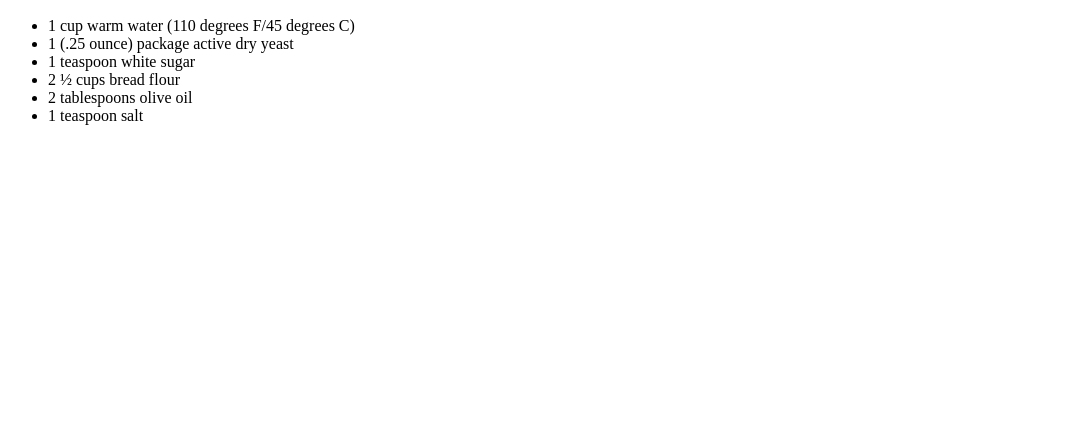
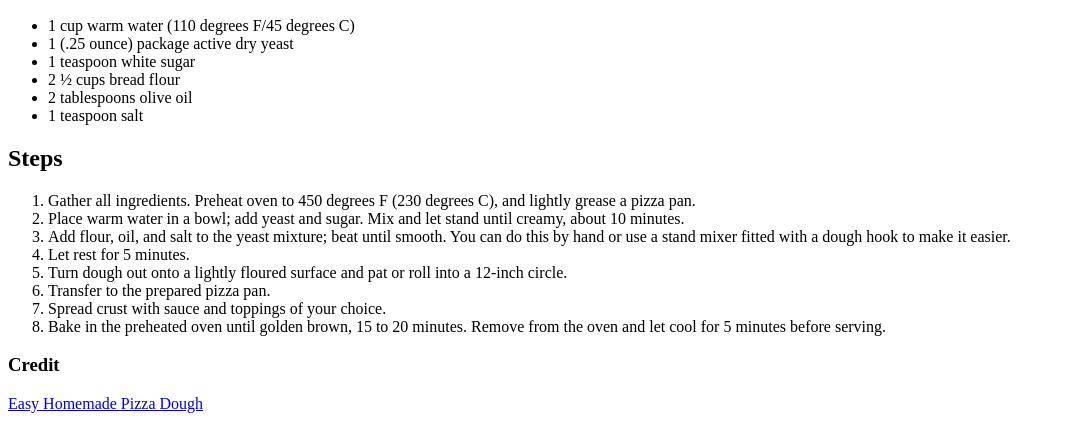
Before and after one commit to GodGurjot/odin-recipes, a plain HTML site: page recipes/pizza.html in a window 1280 px wide. Shown: the part 480-901 px from the top of the page, without its empty margins (0-1065 px from the left). Before the commit the page ends 800 px from the top, so only its background shows below. Drawn offline with Linux system fonts and the light colour scheme.

Commit message:
Pizza Done

```diff
--- a/recipes/pizza.html
+++ b/recipes/pizza.html
@@ -23,5 +23,21 @@
             <li>1 teaspoon salt</li>
         </ul>
 
+        <h2>Steps</h2>
+
+        <ol>
+            <li>Gather all ingredients. Preheat oven to 450 degrees F (230 degrees C), and lightly grease a pizza pan.</li>
+            <li>Place warm water in a bowl; add yeast and sugar. Mix and let stand until creamy, about 10 minutes.</li>
+            <li>Add flour, oil, and salt to the yeast mixture; beat until smooth. You can do this by hand or use a stand mixer fitted with a dough hook to make it easier.</li>
+            <li>Let rest for 5 minutes.</li>
+            <li>Turn dough out onto a lightly floured surface and pat or roll into a 12-inch circle.</li>
+            <li>Transfer to the prepared pizza pan.</li>
+            <li>Spread crust with sauce and toppings of your choice.</li>
+            <li>Bake in the preheated oven until golden brown, 15 to 20 minutes. Remove from the oven and let cool for 5 minutes before serving.</li>
+        </ol>
+
+        <h3>Credit</h3>
+        <a href="https://www.allrecipes.com/recipe/20171/quick-and-easy-pizza-crust/">Easy Homemade Pizza Dough</a>
+
     </body>
 </html>
```
